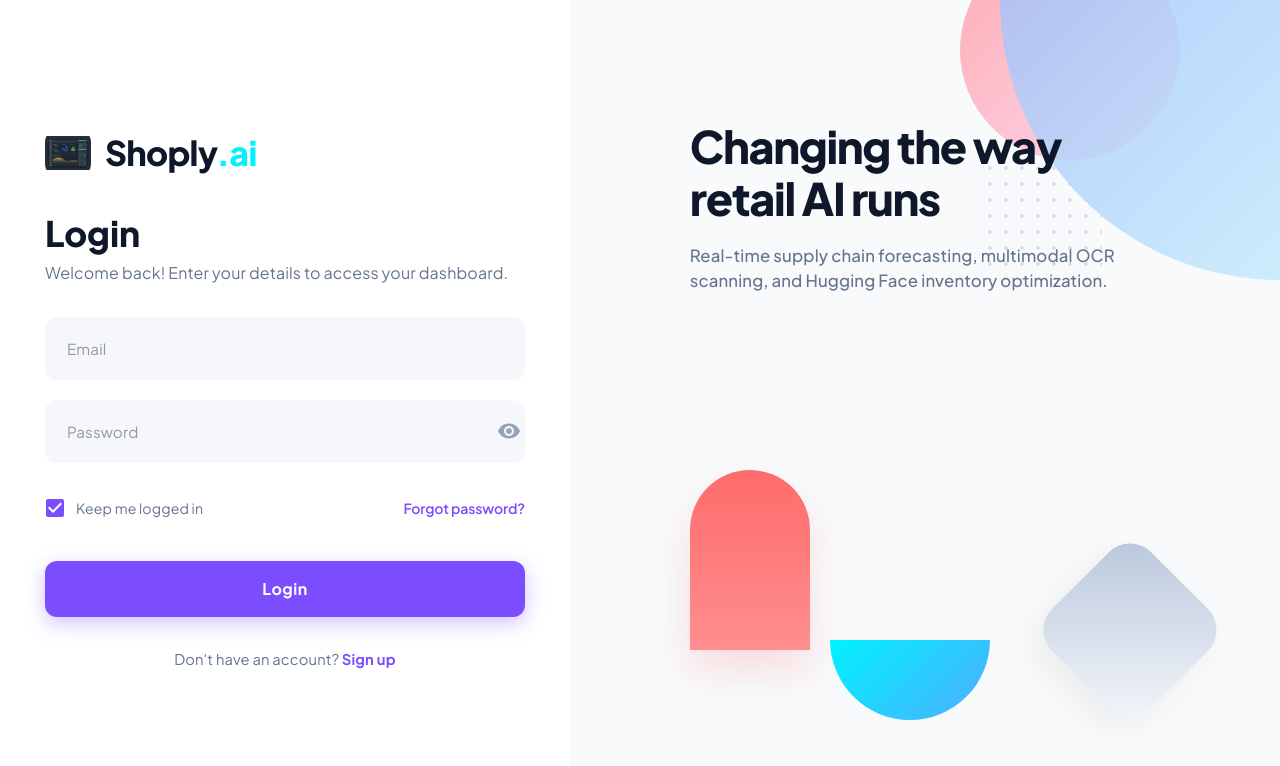
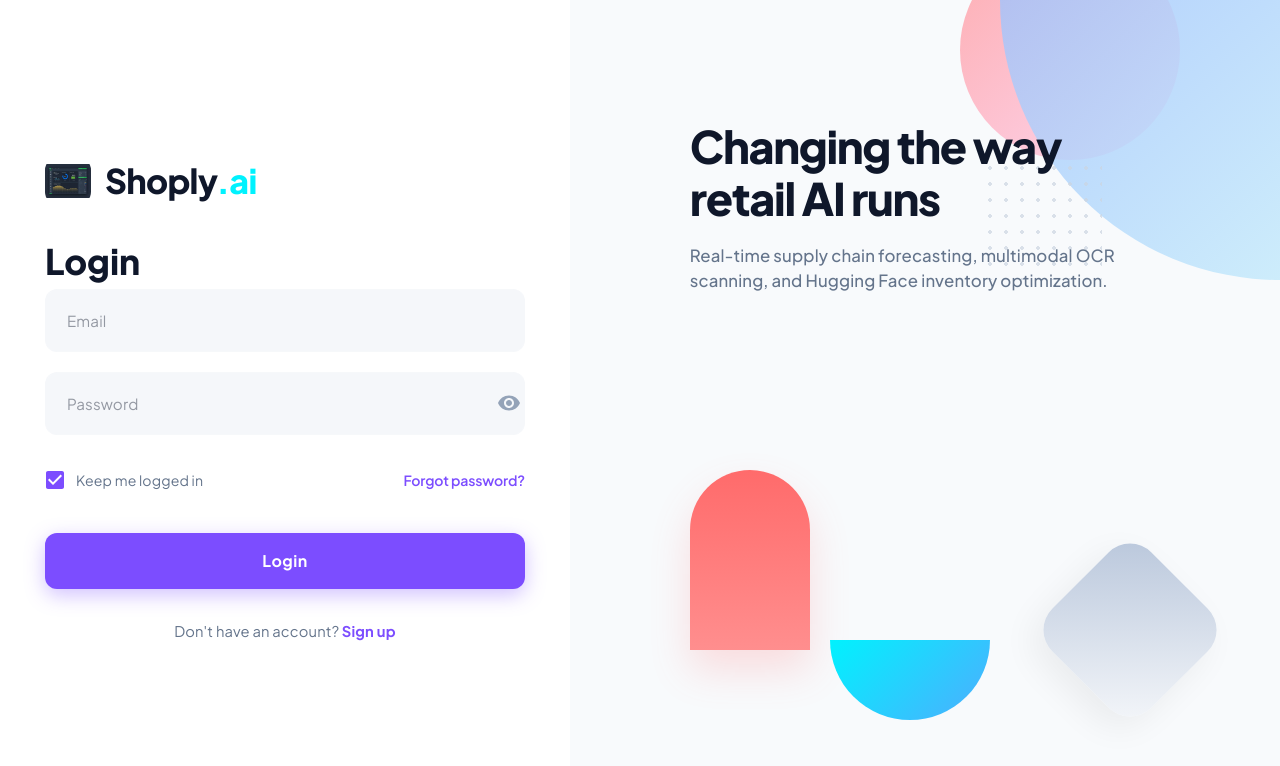
Before and after one commit to harshith0406/LushHushShine, a React (Vite) app in the folder frontend/: page /login in a window 1280 px wide. Shown: the top 766 px of the page. Built offline with nearby package versions, Linux system fonts and the light colour scheme; no server answers.

Commit message:
Final Cosmetic Changes

```diff
--- a/frontend/src/pages/Login.jsx
+++ b/frontend/src/pages/Login.jsx
@@ -82,9 +82,7 @@ const Login = () => {
           <Typography variant="h3" style={{ fontWeight: 800, fontFamily: 'var(--font-family)', color: '#0f172a', marginBottom: '8px', fontSize: '2.2rem' }}>
             Login
           </Typography>
-          <Typography variant="body1" style={{ color: '#64748b', marginBottom: '32px', fontFamily: 'var(--font-family)' }}>
-            Welcome back! Enter your details to access your dashboard.
-          </Typography>
+
 
           {error && (
             <Alert severity="error" style={{ marginBottom: '24px', borderRadius: '12px' }}>
```
Also changed, not shown: 2 other files (tests, documents, lock files or other folders).
